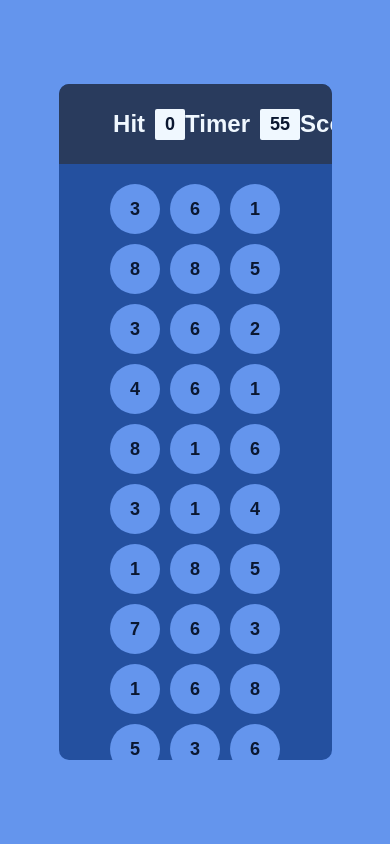
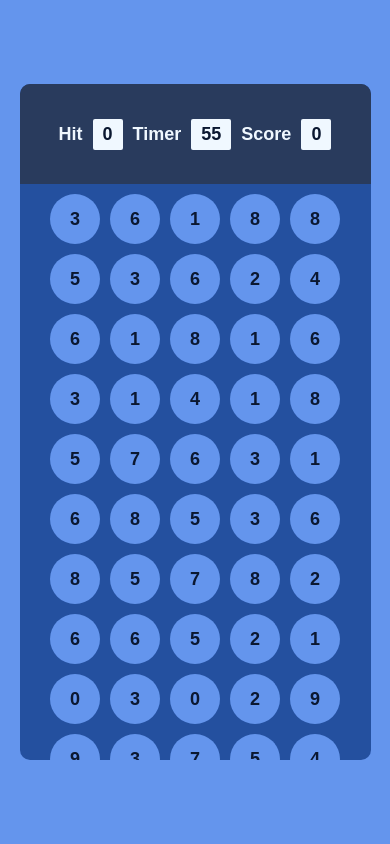
Before and after one commit to rohxama/Bubble-game, a plain HTML site: page index.html in a window 390 px wide. Drawn offline with Linux system fonts and the light colour scheme.

Commit message:
Adjusting some styling

```diff
--- a/style/style.css
+++ b/style/style.css
@@ -75,6 +75,7 @@ html, body{
     color: rgb(11, 24, 49);
     font-weight: 700;
     font-size: 18px;
+    text-align: center;
 }
 
 .bubble:hover{
@@ -88,3 +89,35 @@ html, body{
     text-transform: uppercase;
     color: rgb(11, 24, 49);
 }
+
+@media(max-width:1200px){
+   .bottom-p{
+    overflow: scroll;
+   }
+}
+
+@media(max-width:800px){
+    .top-p{
+        padding: 20px 10%;
+    }
+    #over{
+        font-size: 30px;
+    }
+    #panel{
+        width: 90%;
+    }
+}
+
+@media(max-width:580px){
+   .top-p{
+    flex-wrap: wrap;
+    justify-content: center;
+    gap: 10px;
+    height: 100px;
+    padding: 10px;
+    font-size: 12px;
+   }
+   .bottom-p{
+    padding: 10px;
+}
+}
```
